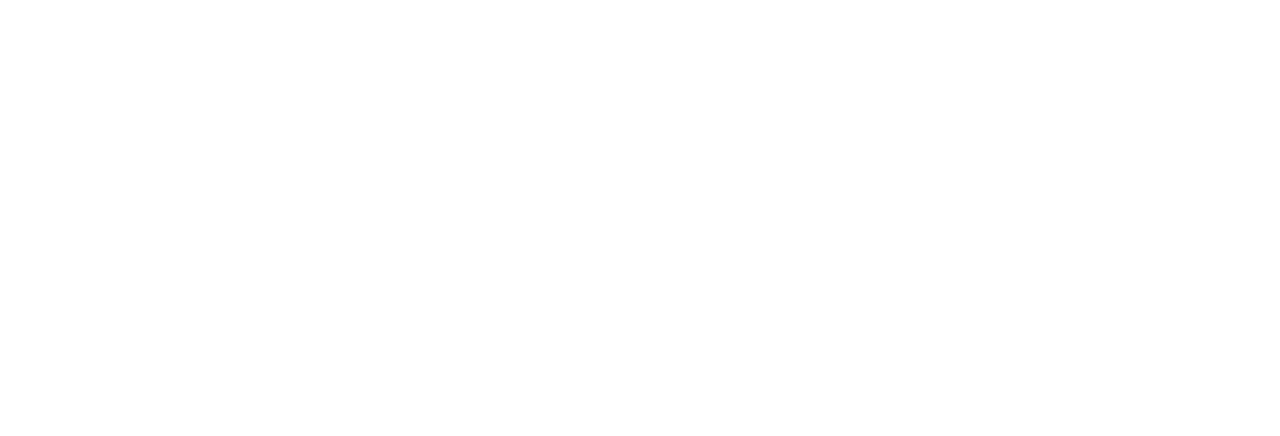
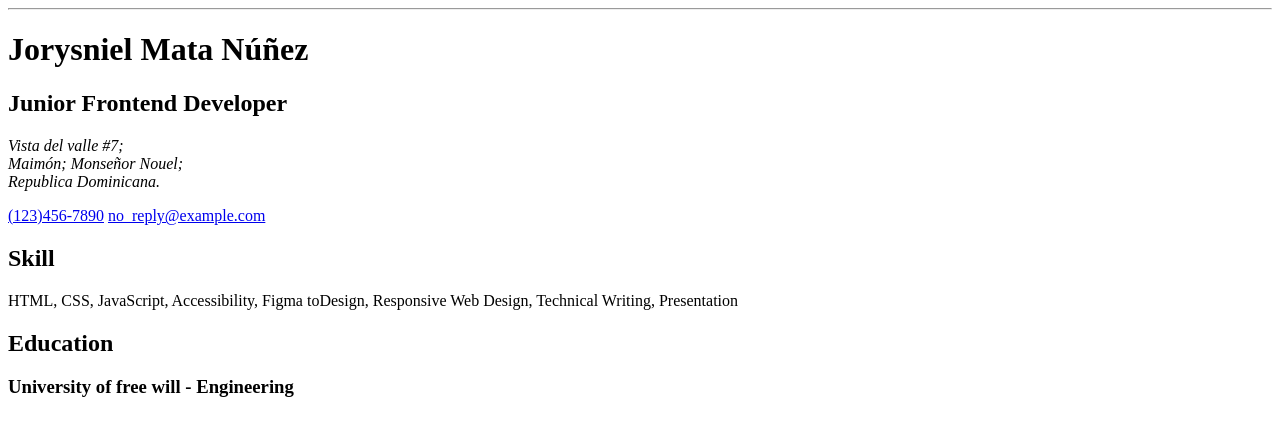
Before and after one commit to jory-1/single_page_CV, a plain HTML site: page index.html in a window 1280 px wide. Drawn offline with Linux system fonts and the light colour scheme.

Commit message:
Updted html

```diff
--- a/index.html
+++ b/index.html
@@ -6,13 +6,41 @@
 	<meta name="Author" content="Jorysniel Mata" />
 	<meta name="Description" content="This is a Single Page Curriculum Vitae Made by Jorysniel Mata" />
 	<meta name="viewport" content="width=device-width, iniitial-scale=1.0" />
-	<link rel="" href="" />
+	<link rel="icon" href="" type="image/x-icon" />
 	<title> Single Page CV, Jorysniel Mata</title>
-
-
+	<meta property="og:image" content="" />
+	<meta property="og:description" content="" />
+	<meta property="og:title" content="" />
 </head>
 
 <body>
+	<hr>
+	<h1>Jorysniel Mata Núñez</h1>
+	<h2>Junior Frontend Developer</h2>
+	<address>
+		<p>
+			Vista del valle #7;
+			<br> Maimón; Monseñor Nouel;
+			<br> Republica Dominicana.
+		</p>
+	</address>
+	<a href="tel:1234567890">(123)456-7890</a>
+	<a href="mailto:no_reply@example.com">no_reply@example.com</a>
+	<h2>Skill</h2>
+	<p>
+		HTML, CSS, JavaScript, Accessibility, Figma toDesign, Responsive Web Design, Technical Writing,
+		Presentation
+	</p>
+
+	<section>
+		<h2>Education</h2>
+		<h3>University of free will - Engineering</h3>
+		<p>
+			<time datetime </p>
+	</section>
+
+
+
 
 </body>
 
```
